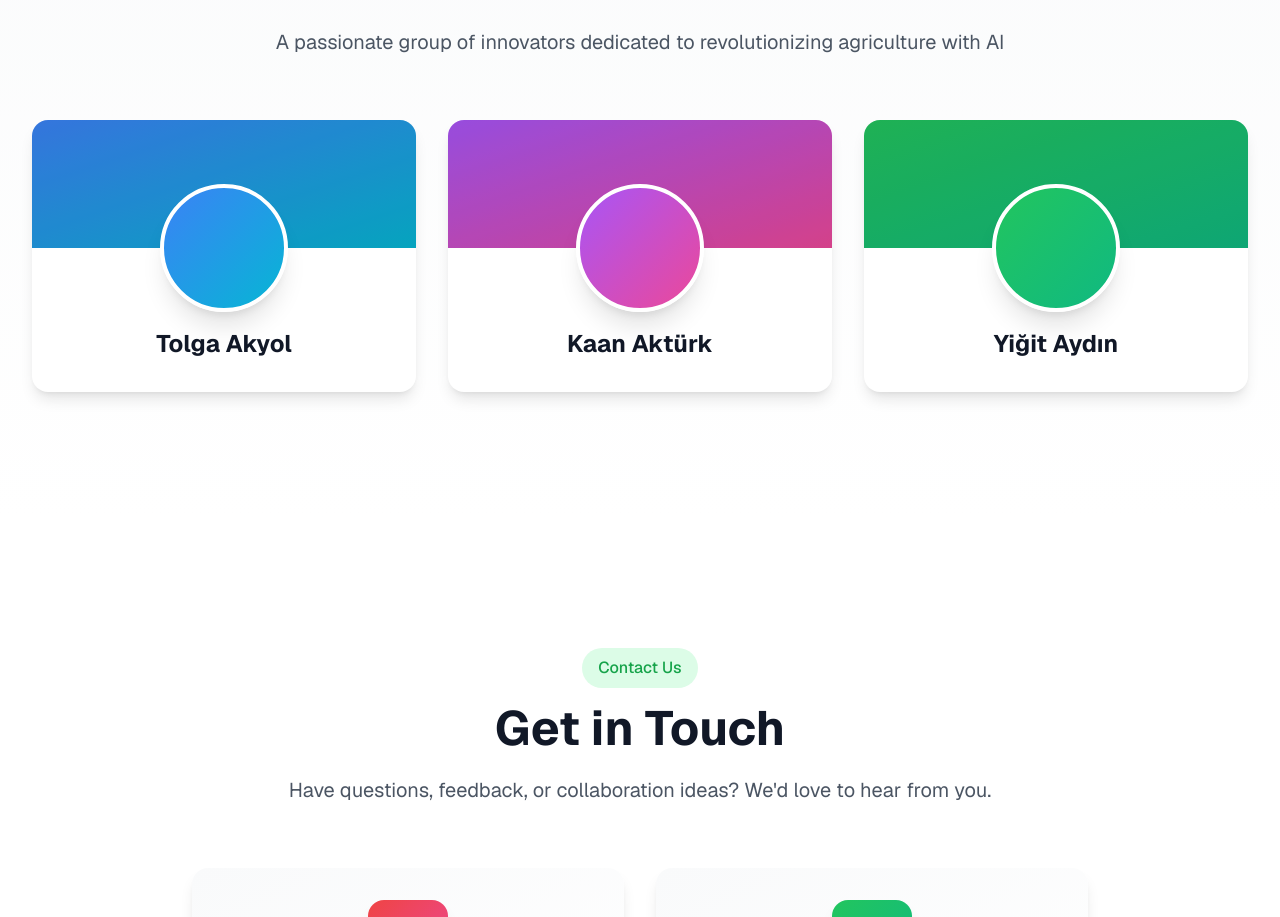
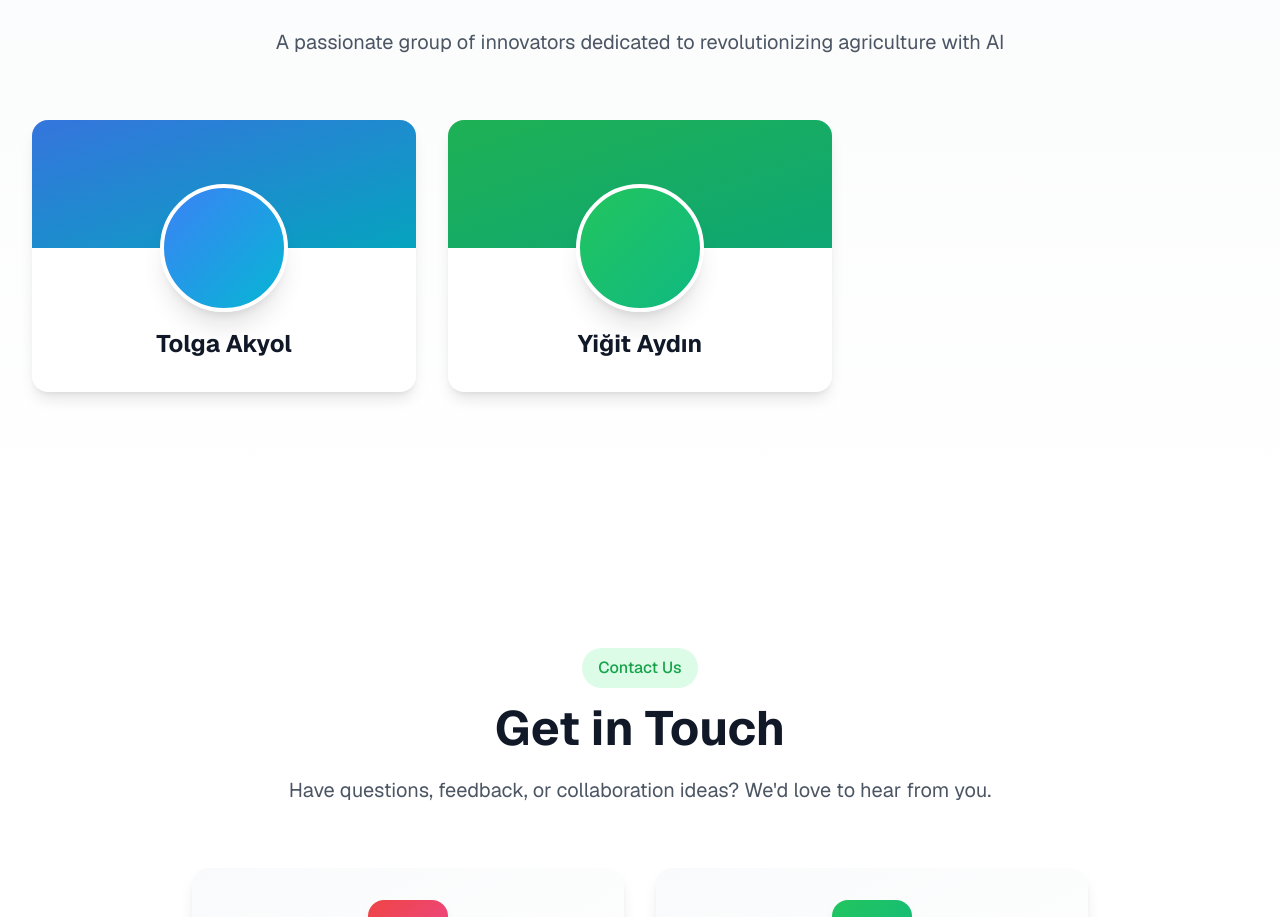
Before and after one commit to morethanyouth1nk/SmartLeeaf-Website, a Next.js app: page / in a window 1280 px wide. Shown: the part 3792-4709 px from the top of the page. Built offline with nearby package versions, Linux system fonts and the light colour scheme.

Commit message:
Removed Kaan Aktürk from team section

```diff
--- a/app/components/Team.tsx
+++ b/app/components/Team.tsx
@@ -12,10 +12,6 @@ export default function Team() {
   {
     name: 'Tolga Akyol',
     gradient: 'from-blue-500 to-cyan-500',
-    },
-    {
-      name: 'Kaan Aktürk',
-      gradient: 'from-purple-500 to-pink-500',
   },
   {
     name: 'Yiğit Aydın',
```
Lines whose indentation alone changed are shown as unchanged.
